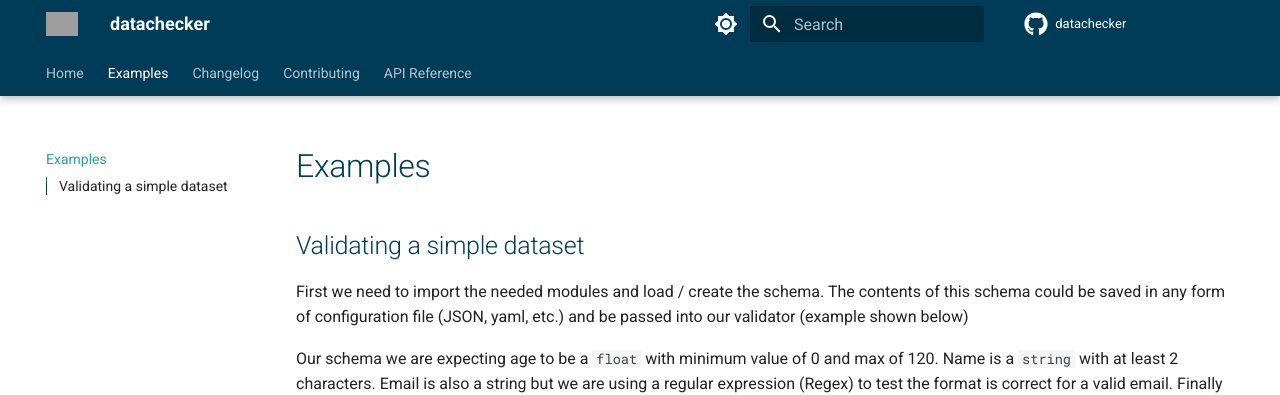
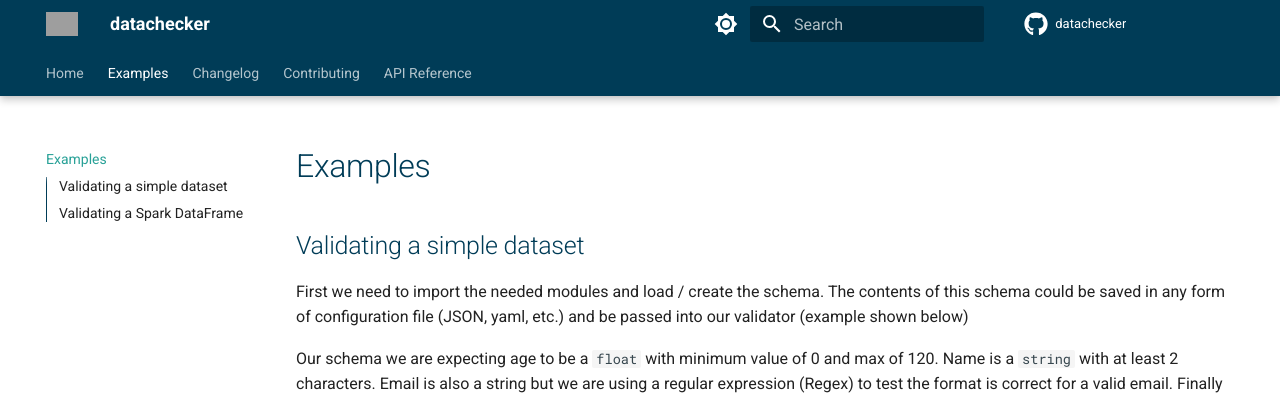
Before and after one commit to ONSdigital/datachecker, an MkDocs documentation site: the page built from docs/user_guide/examples.md, in a window 1280 px wide. Shown: the top 395 px of the page. Built offline with MkDocs 1.6.1 and Material for MkDocs 9.7.7, drawn with Linux system fonts in a browser that asks for light colours; comment, search, counter and statistics services are not loaded; grey boxes are pictures that could not be loaded.

Commit message:
Change heading on spark example (#12)

````diff
--- a/docs/user_guide/examples.md
+++ b/docs/user_guide/examples.md
@@ -187,7 +187,7 @@
     4. an invalid email address was found in row 2
     5. data type of is_active was a boolean when it was expecting an integer.
 
-### Validating a Spark DataFrame
+## Validating a Spark DataFrame
 
 We can also perform validation checks on a Spark DataFrame using the `PySparkValidator` class. To do this we will first start a Spark session and use the existing `data` variable to create a Spark DataFrame.
 
@@ -244,4 +244,5 @@
     format="html",
     hard_check=False,
 )
+
 ```
````
